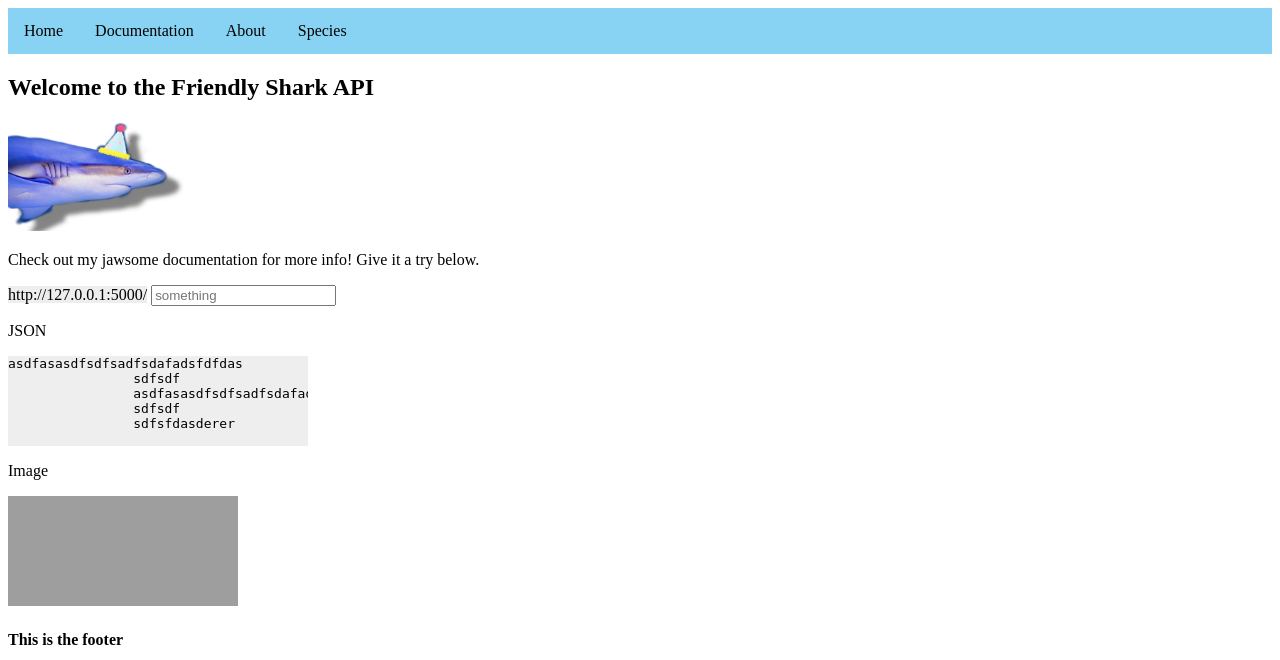
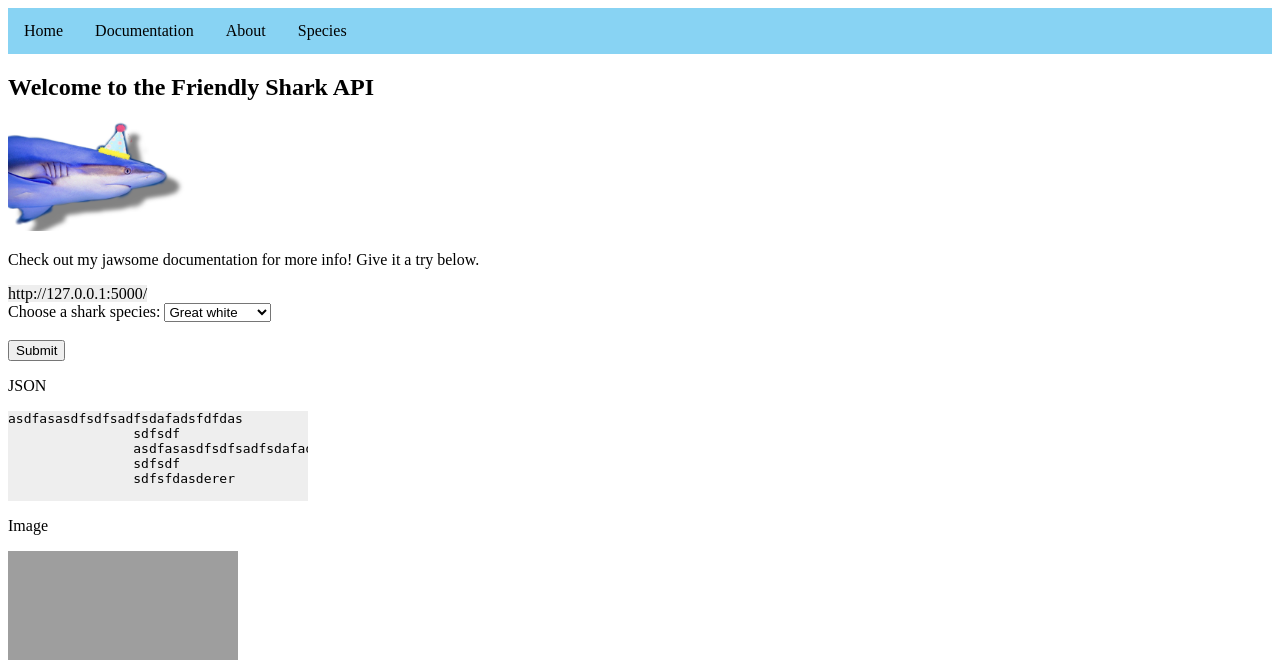
Before and after one commit to elenajp/pug_API, a Flask app: page / in a window 1280 px wide. Shown: the top 660 px of the page. Run offline with Flask 2, Linux system fonts and the light colour scheme; parts of the project's set-up code (start-up, migrations or seed data) failed here and were passed over; grey boxes are pictures that could not be loaded.

Commit message:
added dropdown so user can select shark species

```diff
--- a/templates/index.html
+++ b/templates/index.html
@@ -15,7 +15,16 @@
     <div class="input-group">
         <div>
             <span class="input-group-url">http://127.0.0.1:5000/</span>
-            <input class="slug" type="text" placeholder="something">
+            <!-- <input class="slug" type="text" placeholder="something"> -->
+            <form action="/action_page.php" class="slug">
+                <label for="species">Choose a shark species:</label>
+                <select name="sharks" id="shark_species">
+                    <option value="great_white">Great white</option>
+                    <option value="hammer_head">Hammer head</option>
+                </select>
+                <br><br>
+                <input type="submit" value="Submit">
+            </form>
         </div>
         <div>
             <p>JSON</p>
@@ -30,6 +39,7 @@
             <p>Image</p>
             <img src="{{ url_for('get_image', shark_image=shark_filename) }}" alt="Shark Image" class='index_image'>
 
+
         </div>
     </div>
 
```
